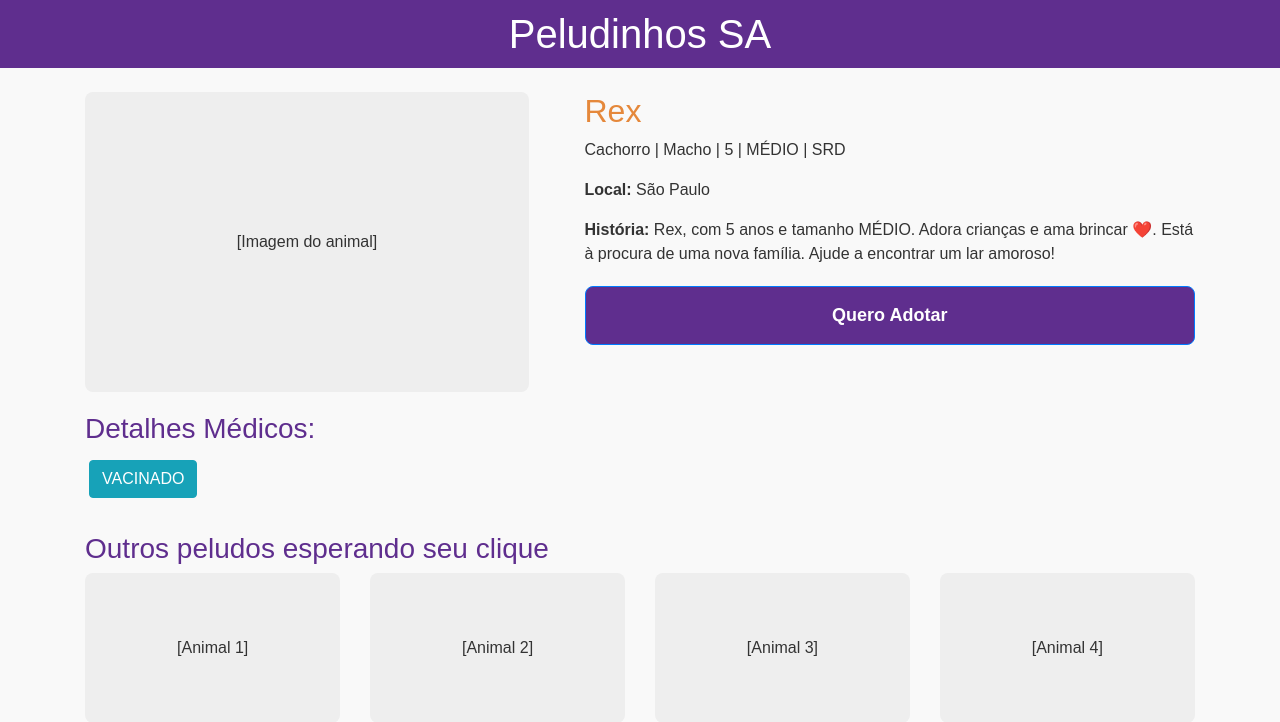
After one commit to liviaboscolo/ProjetoFinal_SquadSarahGilbert, a Django app: page /detalhes/1/ in a window 1280 px wide. The commit adds this page. Shown: the top 722 px of the page. Run offline with Django 4.2, Linux system fonts and the light colour scheme; data comes from the database, SQL or seed files in the repository; both versions use the stored data as it was after the commit; some libraries are stand-ins or nearby versions.

Commit message:
adicinando detalhes no banco e página de detalhe

```diff
--- a/projeto_abrigo_animal/animais/models.py
+++ b/projeto_abrigo_animal/animais/models.py
@@ -1,12 +1,28 @@
 from django.db import models
-
-# Create your models here.
-#	Nome, idade, cor, tipo, raça, foto
+from multiselectfield import MultiSelectField
 
 
 class Animal(models.Model):
+    DETALHES_MEDICOS_CHOICES = [
+        ('VACINADO', 'Vacinado'),
+        ('VERMIFUGADO', 'Vermifugado'),
+        ('CASTRADO', 'Castrado'),
+    ]
+
     nome = models.CharField(max_length=30)
     idade = models.IntegerField()
+    sexo = models.CharField(max_length=10, choices=[('Macho', 'Macho'), ('Fêmea', 'Fêmea')], default='Desconhecido')
     cor = models.CharField(max_length=10)
     tipo = models.CharField(max_length=20)
-   # foto =models.ImageField()
+    raca = models.CharField(max_length=20, default='SRD')
+    porte = models.CharField(max_length=10, choices=[('PEQUENO', 'Pequeno'), ('MÉDIO', 'Médio'), ('GRANDE', 'Grande')], default='Desconhecido')
+    detalhes_medicos = MultiSelectField(choices=DETALHES_MEDICOS_CHOICES, max_length=50)
+    descricao = models.TextField(blank=True)  # O campo pode ser deixado em branco
+
+    def save(self, *args, **kwargs):
+        # Preencher a descrição com base nos outros campos
+        self.descricao = f"{self.nome}, com {self.idade} anos e tamanho {self.porte}. Adora crianças e ama brincar ❤️. Está à procura de uma nova família. Ajude a encontrar um lar amoroso!"
+        super().save(*args, **kwargs)
+
+    def __str__(self):
+        return self.nome
--- /dev/null
+++ b/projeto_abrigo_animal/animais/templates/detalhes.html
@@ -0,0 +1,146 @@
+<!DOCTYPE html>
+<html lang="pt-br">
+<head>
+    <meta charset="UTF-8">
+    <meta name="viewport" content="width=device-width, initial-scale=1.0">
+    <title>Lar Pelucinha</title>
+    <!-- Bootstrap CSS -->
+    <link href="https://stackpath.bootstrapcdn.com/bootstrap/4.5.2/css/bootstrap.min.css" rel="stylesheet">
+    <style>
+        body {
+            font-family: Arial, sans-serif;
+            background-color: #f9f9f9;
+            color: #333;
+        }
+        header {
+            background-color: #5f2e8e;
+            color: white;
+            padding: 10px;
+            text-align: center;
+        }
+        header h1 {
+            margin: 0;
+        }
+        .animal-info {
+            display: flex;
+            justify-content: space-between;
+        }
+        .animal-info .photo {
+            width: 40%;
+            height: 300px;
+            background-color: #eee;
+            display: flex;
+            justify-content: center;
+            align-items: center;
+            border-radius: 8px;
+        }
+        .animal-info .details {
+            width: 55%;
+        }
+        .animal-info .details h2 {
+            color: #e5883b;
+        }
+        .medical-info {
+            margin-top: 20px;
+        }
+        .medical-info h3 {
+            margin-bottom: 10px;
+            color: #5f2e8e;
+        }
+        .medical-info .status {
+            display: flex;
+            justify-content: space-between;
+        }
+        .status div {
+            padding: 10px;
+            background-color: #eee;
+            border-radius: 8px;
+            width: 30%;
+            text-align: center;
+            font-weight: bold;
+        }
+        .adopt-button {
+            display: block; /* Para garantir que o botão seja tratado como bloco */
+            margin-top: 20px; /* Espaço acima do botão */
+            padding: 15px;
+            background-color: #5f2e8e;
+            color: white;
+            text-align: center;
+            border-radius: 8px;
+            text-decoration: none;
+            font-size: 18px;
+            font-weight: bold;
+            width: 100%; /* Largura de 50% */
+
+        }
+        .other-animals {
+            margin-top: 30px;
+        }
+        .other-animals h3 {
+            color: #5f2e8e;
+        }
+        .other-animals .gallery {
+            display: flex;
+            justify-content: space-between;
+        }
+        .gallery .animal {
+            width: 23%;
+            height: 150px;
+            background-color: #eee;
+            border-radius: 8px;
+            display: flex;
+            justify-content: center;
+            align-items: center;
+        }
+    </style>
+</head>
+<body>
+
+<header>
+    <h1>Peludinhos SA</h1>
+</header>
+
+<div class="container mt-4">
+    <div class="animal-info">
+        <div class="photo">
+            <!-- Aqui vai a imagem do animal ou um quadrado em branco -->
+            [Imagem do animal]
+        </div>
+        <div class="details">
+            <h2>{{ animal.nome }}</h2>
+            <p>{{ animal.tipo }} |  {{ animal.sexo }} |  {{ animal.idade }}  | {{ animal.porte }} | {{ animal.raca }}</p>
+            <p><strong>Local:</strong> São Paulo</p> <!-- falta vincular o banco -->
+            <p><strong>História:</strong> {{ animal.descricao }} </p>
+            <a href="/admin/" class="adopt-button btn btn-primary">Quero Adotar</a>
+        </div>
+
+    </div>
+
+
+
+    <div class="medical-info">
+        <h3>Detalhes Médicos:</h3>
+        <div class="status">
+                {% for detalhe in animal.detalhes_medicos %}
+                    <a href="#" class="btn btn-info m-1">{{ detalhe }}</a>
+                {% endfor %}
+        </div>
+    </div>
+
+    <div class="other-animals">
+        <h3>Outros peludos esperando seu clique</h3>
+        <div class="gallery">
+            <div class="animal">[Animal 1]</div>
+            <div class="animal">[Animal 2]</div>
+            <div class="animal">[Animal 3]</div>
+            <div class="animal">[Animal 4]</div>
+        </div>
+    </div>
+</div>
+
+<!-- Bootstrap JS, Popper.js, and jQuery -->
+<script src="https://code.jquery.com/jquery-3.5.1.slim.min.js"></script>
+<script src="https://cdn.jsdelivr.net/npm/@popperjs/core@2.9.3/dist/umd/popper.min.js"></script>
+<script src="https://stackpath.bootstrapcdn.com/bootstrap/4.5.2/js/bootstrap.min.js"></script>
+</body>
+</html>
--- a/projeto_abrigo_animal/animais/urls.py
+++ b/projeto_abrigo_animal/animais/urls.py
@@ -3,4 +3,5 @@ from .import views
 
 urlpatterns = [
     path('',views.home,name='home'),
+    path('detalhes/<int:id>/', views.detalhes, name='detalhes'),
 ]
--- a/projeto_abrigo_animal/animais/views.py
+++ b/projeto_abrigo_animal/animais/views.py
@@ -1,6 +1,12 @@
-from django.shortcuts import render
+from django.shortcuts import render, get_object_or_404
 from animais.forms import AnimalForm
+from .models import Animal
 # Create your views here.
 def home(request):
-    form = AnimalForm()
-    return render(request, 'home.html',{'form':form})
+    form = AnimalForm()  # Cria uma instância do formulário
+    animais = Animal.objects.all()  # Recupera todos os animais do banco de dados
+    return render(request, 'home.html', {'animais': animais, 'form': form})
+
+def detalhes(request, id):
+    animal = get_object_or_404(Animal, id=id)  # Ou use outro campo único
+    return render(request, 'detalhes.html', {'animal': animal})
```
Also changed, not shown: projeto_abrigo_animal/animais/templates/home.html (+10 -0 lines), projeto_abrigo_animal/animais/migrations/0002_animal_descricao_animal_detalhes_medicos_and_more.py (added), projeto_abrigo_animal/db.sqlite3.
